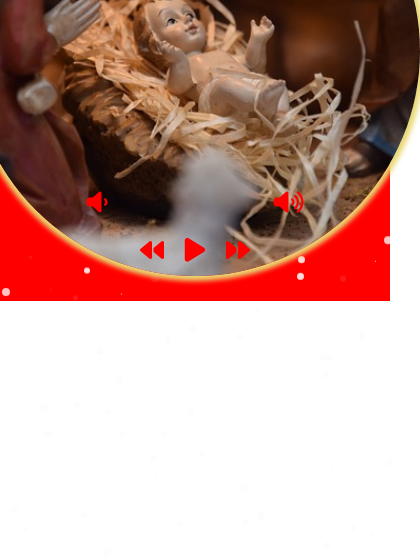
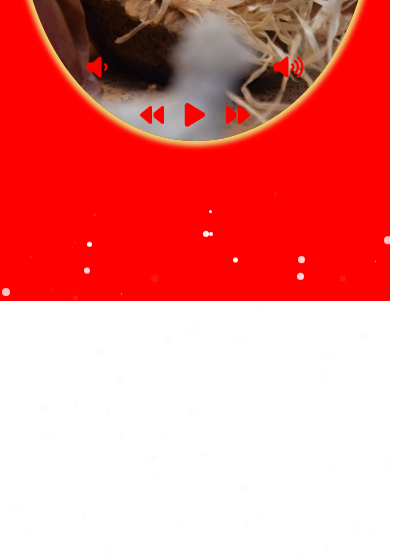
Before and after one commit to MoniaZakr/Music-player-Polish-carols-, a plain HTML site: page index.html in a window 390 px wide. Shown: the part 543-1100 px from the top of the page, 420 px wide, since content can reach past the window. Drawn offline with Linux system fonts and the light colour scheme.

Commit message:
Implement media queries for screen size smaller than 480px

```diff
--- a/style.css
+++ b/style.css
@@ -194,7 +194,6 @@ input.slider {
     height: 100%;
     width: 20%;
     display: flex;
-    /* flex-wrap: wrap; */
     flex-direction: column;
     align-items: center;
     background-color:#ff0000;
@@ -206,6 +205,7 @@ input.slider {
     opacity: 0;
     transition: 0.7s;
 }
+
 .playlist.on {
     transform: translateX(0);
     opacity: 1;
@@ -305,3 +305,13 @@ div.icon-close {
 p {
     width: 90%;
 }
+
+@media(max-width:480px) {
+    .playlist {
+        width: 100%;
+    }
+    .music-container {
+        width: 90%;
+        margin-bottom: 160px;
+    }
+}
```
